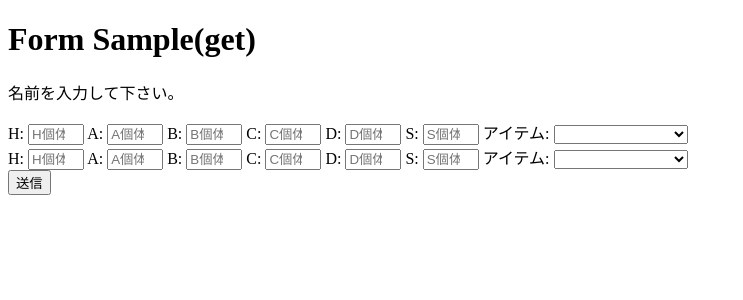
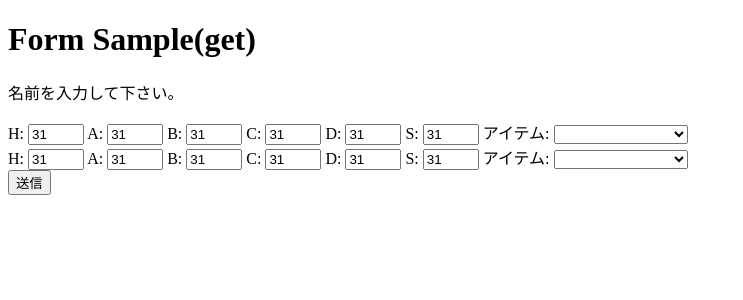
Before and after one commit to yuki006633/python_webapp, a Flask app: page / in a window 1280 px wide. Shown: the top 300 px of the page, without its empty margins (0-743 px from the left). Run offline with Flask 3, Linux system fonts and the light colour scheme.

Commit message:
孵化個体シミュレータを追加

```diff
--- a/app.py
+++ b/app.py
@@ -1,4 +1,5 @@
 from flask import Flask, render_template, request
+import random as rm
 
 app = Flask(__name__)
 
@@ -14,11 +15,20 @@ def get():
 def post():
 	form = request.form
 	iv = form.getlist("iv")
-	return render_template('hello.html', \
-		title = 'Form Sample(post)', \
-		iv = iv)
+	return render_template('hello.html',
+		title = 'Form Sample(post)',
+		iv = bleed(iv))
 
-
+#孵化個体シミュレータ
+def bleed(iv):
+	choice = [0,1,2,3,4,5]
+	bleed_iv = [None for _ in range(6)]
+	if True:
+		bleed_iv[rm.randint(0,5)] = rm.randint(0,31)
+		for i in range(6):
+			if bleed_iv[i] == None:
+				bleed_iv[i] = iv[i + 6 * rm.randint(0,1)]
+	return bleed_iv
 
 
 if __name__ == '__main__':
--- a/templates/hello.html
+++ b/templates/hello.html
@@ -10,35 +10,35 @@
 	<p>{{ message }}</p>
 	<ul>
 		{% for i in iv %}
-			<li>{{i}}</li>
-			{% endfor %}
+		<li>{{i}}</li>
+		{% endfor %}
 	</ul>
 	<form action="/" method="POST" enctype="multipart/form-data">
 		<!--親の個体値受け取り-->
 		<div>
 			<label for="H1">H:</label>
 			<input type="number" id="iv" name="iv" placeholder="H個体値"
-			 min="0" max="31" required>
+			 min="0" max="31" value="31" required>
 
 			<label for="A1">A:</label>
 			<input type="number" id="iv" name="iv" placeholder="A個体値"
-			min="0" max="31" required>
+			min="0" max="31" value="31" required>
 
 			<label for="B1">B:</label>
 			<input type="number" id="iv" name="iv" placeholder="B個体値"
-			min="0" max="31" required>
+			min="0" max="31" value="31" required>
 
 			<label for="C1">C:</label>
 			<input type="number" id="iv" name="iv" placeholder="C個体値"
-			min="0" max="31" required>
+			min="0" max="31" value="31" required>
 
 			<label for="D1">D:</label>
 			<input type="number" id="iv" name="iv" placeholder="D個体値"
-			min="0" max="31" required>
+			min="0" max="31" value="31" required>
 
 			<label for="S1">S:</label>
 			<input type="number" id="iv" name="iv" placeholder="S個体値"
-			min="0" max="31" required>
+			min="0" max="31" value="31" required>
 
 			<label for="item">アイテム:</label>
 			<select name="item" id="item">
@@ -56,27 +56,27 @@
 		<div>
 			<label for="H2">H:</label>
 			<input type="number" id="iv" name="iv" placeholder="H個体値"
-			min="0" max="31" required>
+			min="0" max="31" value="31" required>
 
 			<label for="A2">A:</label>
 			<input type="number" id="iv" name="iv" placeholder="A個体値"
-			min="0" max="31" required>
+			min="0" max="31" value="31" required>
 
 			<label for="B2">B:</label>
 			<input type="number" id="iv" name="iv" placeholder="B個体値"
-			min="0" max="31" required>
+			min="0" max="31" value="31" required>
 
 			<label for="C2">C:</label>
 			<input type="number" id="iv" name="iv" placeholder="C個体値"
-			min="0" max="31" required>
+			min="0" max="31" value="31" required>
 
 			<label for="D2">D:</label>
 			<input type="number" id="iv" name="iv" placeholder="D個体値"
-			min="0" max="31" required>
+			min="0" max="31" value="31" required>
 
 			<label for="S2">S:</label>
 			<input type="number" id="iv" name="iv" placeholder="S個体値"
-			min="0" max="31" required>
+			min="0" max="31" value="31" required>
 
 			<label for="item">アイテム:</label>
 			<select name="item" id="item">
```
